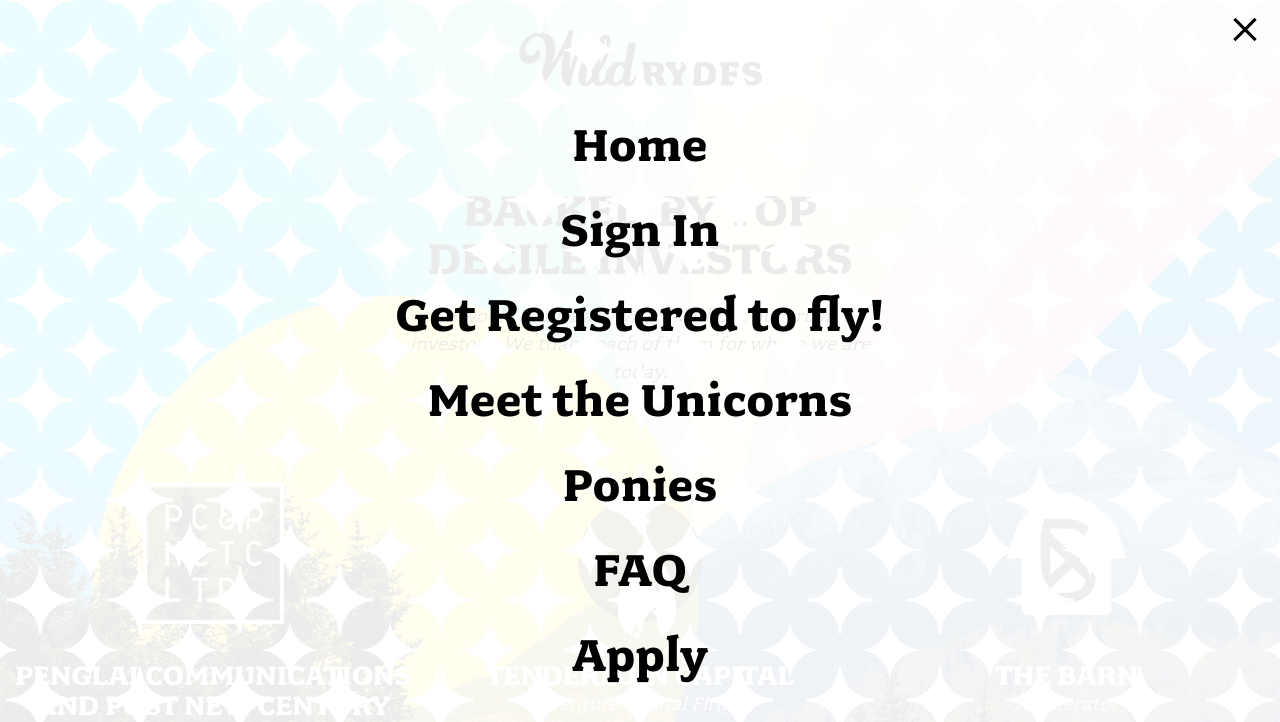
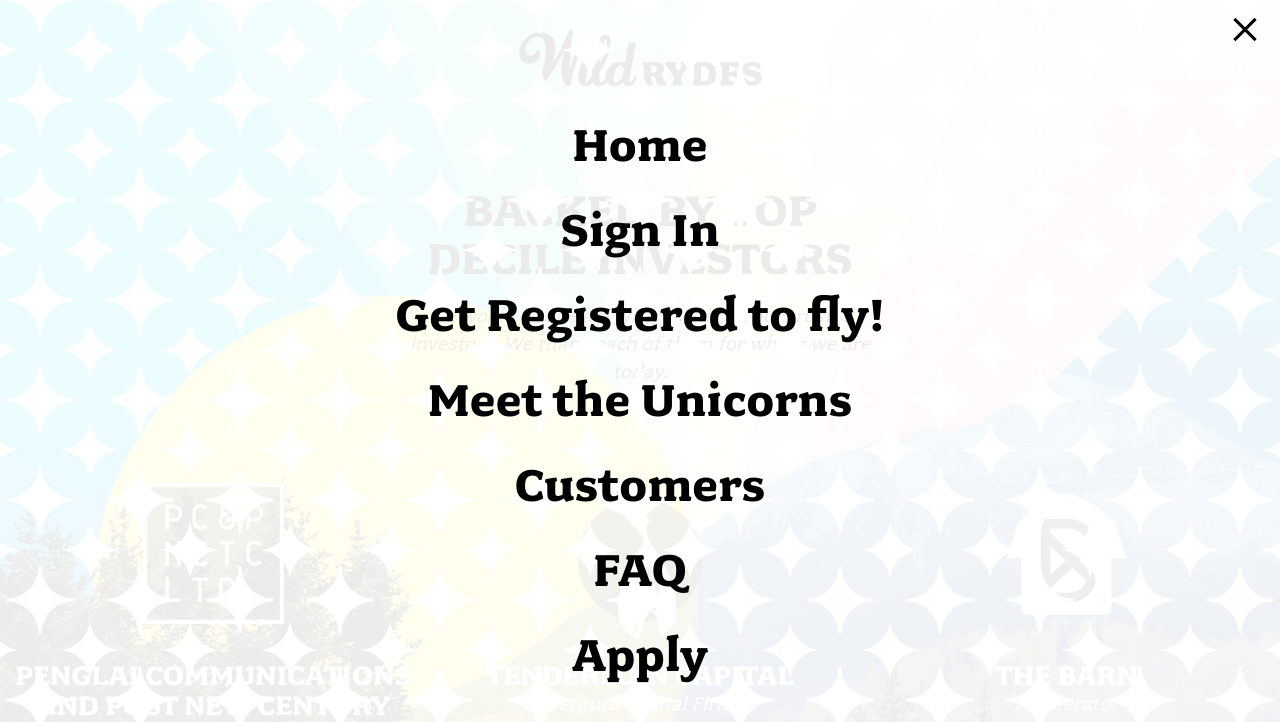
Before and after one commit to YoofiH/wildrydes-site, a plain HTML site: page investors.html in a window 1280 px wide. Both pictures are taken after a click on the button "Menu". Shown: the top 722 px of the page. Drawn offline with Linux system fonts and the light colour scheme.

Commit message:
Update investors.html

```diff
--- a/investors.html
+++ b/investors.html
@@ -30,7 +30,7 @@
         <li><a href="signin.html">Sign In</a></li>
         <li><a href="register.html">Get Registered to fly!</a></li>
         <li><a href="unicorns.html">Meet the Unicorns</a></li>
-        <li><a href="pony.html">Ponies</a></li>
+        <li><a href="customer.html">Customers</a></li>
         <li><a href="faq.html">FAQ</a></li>
         <li><a href="apply.html">Apply</a></li>
       </ul>
```
